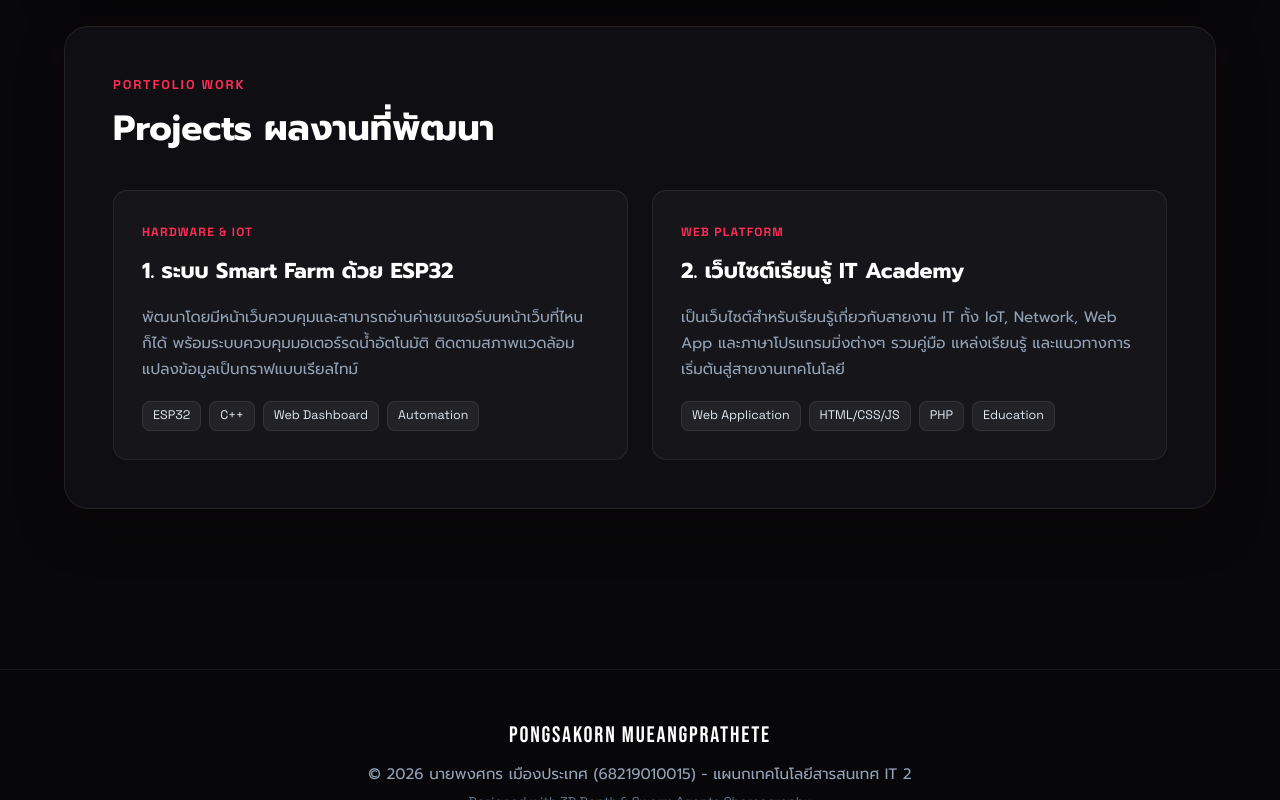
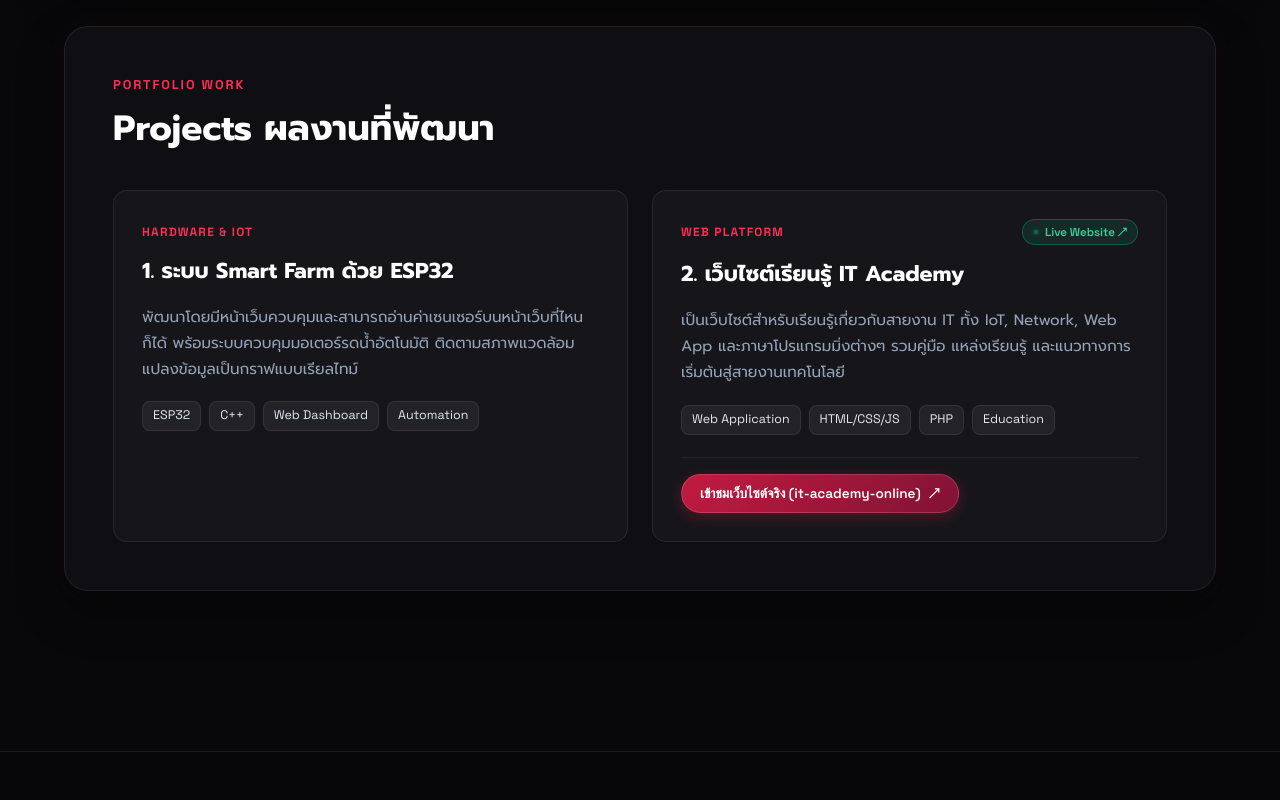
Before and after one commit to kitkungza/My_profile_015, a plain HTML site: page index.html in a window 1280 px wide. Shown: the part 2000-2800 px from the top of the page. Drawn offline with nearby package versions, Linux system fonts and the light colour scheme; animation ran at ten frames a second.

Commit message:
feat(projects): attach live demo link for IT Academy project

```diff
--- a/index.html
+++ b/index.html
@@ -106,11 +106,6 @@
 
     <!-- Floating Viral Swarm Dock (TikTok Replication Widget) -->
     <aside id="swarm-dock" class="swarm-dock">
-      <div class="dock-indicator">
-        <span class="dock-status-dot"></span>
-        <span class="dock-agent-count">18 agents active</span>
-      </div>
-      <div class="dock-divider"></div>
 
       <div class="dock-divider"></div>
       <div class="dock-controls">
@@ -239,8 +234,17 @@
 
           <!-- Project 2 -->
           <article class="project-card">
-            <div class="project-tag">WEB PLATFORM</div>
-            <h3 class="project-title">2. เว็บไซต์เรียนรู้ IT Academy</h3>
+            <div class="project-card-header">
+              <span class="project-tag">WEB PLATFORM</span>
+              <a href="https://it-academy-online.vercel.app/" target="_blank" rel="noopener noreferrer" class="project-live-badge" title="เปิดเว็บไซต์ IT Academy ออนไลน์">
+                <span class="pulse-dot-green"></span> Live Website ↗
+              </a>
+            </div>
+            <h3 class="project-title">
+              <a href="https://it-academy-online.vercel.app/" target="_blank" rel="noopener noreferrer" class="project-link-header">
+                2. เว็บไซต์เรียนรู้ IT Academy
+              </a>
+            </h3>
             <p class="project-description">
               เป็นเว็บไซต์สำหรับเรียนรู้เกี่ยวกับสายงาน IT ทั้ง IoT, Network, Web App และภาษาโปรแกรมมิ่งต่างๆ รวมคู่มือ แหล่งเรียนรู้ และแนวทางการเริ่มต้นสู่สายงานเทคโนโลยี
             </p>
@@ -249,6 +253,12 @@
               <span>HTML/CSS/JS</span>
               <span>PHP</span>
               <span>Education</span>
+            </div>
+            <div class="project-footer">
+              <a href="https://it-academy-online.vercel.app/" target="_blank" rel="noopener noreferrer" class="btn-project-visit">
+                <span>เข้าชมเว็บไซต์จริง (it-academy-online)</span>
+                <span class="btn-arrow">↗</span>
+              </a>
             </div>
           </article>
         </div>
--- a/style.css
+++ b/style.css
@@ -1124,6 +1124,101 @@
   border-radius: var(--radius-sm);
 }
 
+.project-card-header {
+  display: flex;
+  justify-content: space-between;
+  align-items: center;
+  margin-bottom: 12px;
+}
+
+.project-card-header .project-tag {
+  margin-bottom: 0;
+}
+
+.project-live-badge {
+  display: inline-flex;
+  align-items: center;
+  gap: 6px;
+  background: rgba(16, 185, 129, 0.12);
+  color: #34d399;
+  border: 1px solid rgba(16, 185, 129, 0.35);
+  padding: 3px 10px;
+  border-radius: var(--radius-full);
+  font-family: var(--font-mono);
+  font-size: 0.72rem;
+  font-weight: 600;
+  text-decoration: none;
+  transition: var(--transition-fast);
+}
+
+.project-live-badge:hover {
+  background: rgba(16, 185, 129, 0.22);
+  border-color: #34d399;
+  box-shadow: 0 0 12px rgba(16, 185, 129, 0.4);
+  transform: translateY(-1px);
+}
+
+.pulse-dot-green {
+  width: 6px;
+  height: 6px;
+  border-radius: 50%;
+  background: #10b981;
+  box-shadow: 0 0 8px #10b981;
+  animation: pulse-dot-anim 1.8s infinite;
+}
+
+@keyframes pulse-dot-anim {
+  0%, 100% { opacity: 1; transform: scale(1); }
+  50% { opacity: 0.4; transform: scale(0.8); }
+}
+
+.project-link-header {
+  color: #ffffff;
+  text-decoration: none;
+  transition: var(--transition-fast);
+}
+
+.project-link-header:hover {
+  color: var(--accent-crimson-bright);
+}
+
+.project-footer {
+  margin-top: 22px;
+  padding-top: 16px;
+  border-top: 1px solid rgba(255, 255, 255, 0.06);
+}
+
+.btn-project-visit {
+  display: inline-flex;
+  align-items: center;
+  gap: 8px;
+  font-family: var(--font-mono);
+  font-size: 0.85rem;
+  font-weight: 600;
+  color: #ffffff;
+  background: linear-gradient(135deg, rgba(225, 29, 72, 0.85) 0%, rgba(136, 19, 55, 0.95) 100%);
+  border: 1px solid rgba(255, 255, 255, 0.15);
+  padding: 8px 18px;
+  border-radius: var(--radius-full);
+  text-decoration: none;
+  box-shadow: 0 4px 14px rgba(225, 29, 72, 0.3);
+  transition: var(--transition-fast);
+}
+
+.btn-project-visit:hover {
+  transform: translateY(-2px);
+  background: linear-gradient(135deg, rgba(244, 63, 94, 0.95) 0%, rgba(159, 18, 57, 1) 100%);
+  box-shadow: 0 6px 20px rgba(225, 29, 72, 0.55);
+}
+
+.btn-arrow {
+  transition: transform 0.2s ease;
+}
+
+.btn-project-visit:hover .btn-arrow {
+  transform: translate(2px, -2px);
+}
+
 /* Footer */
 .site-footer {
   position: relative;
```
Also changed, not shown: 1 other file.
